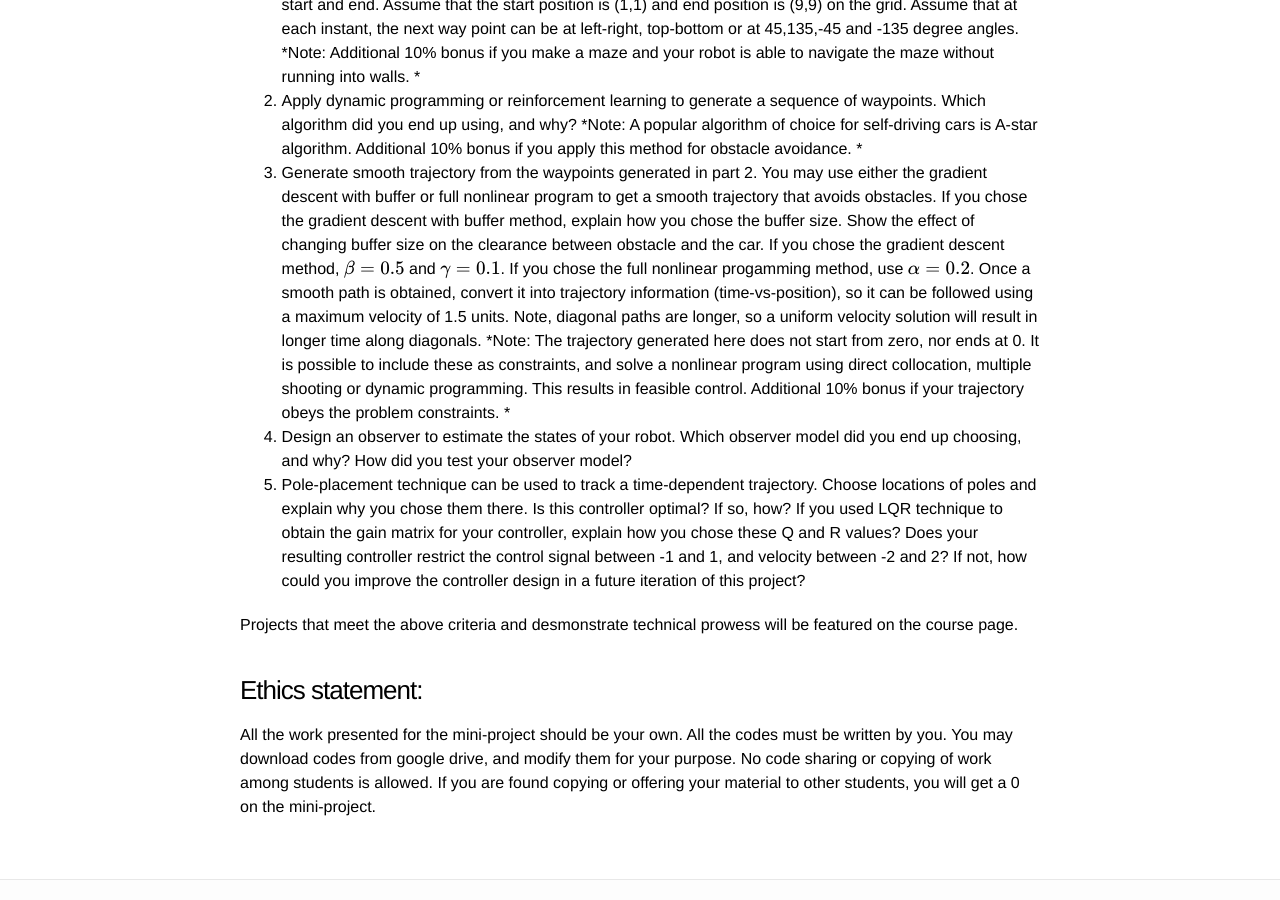
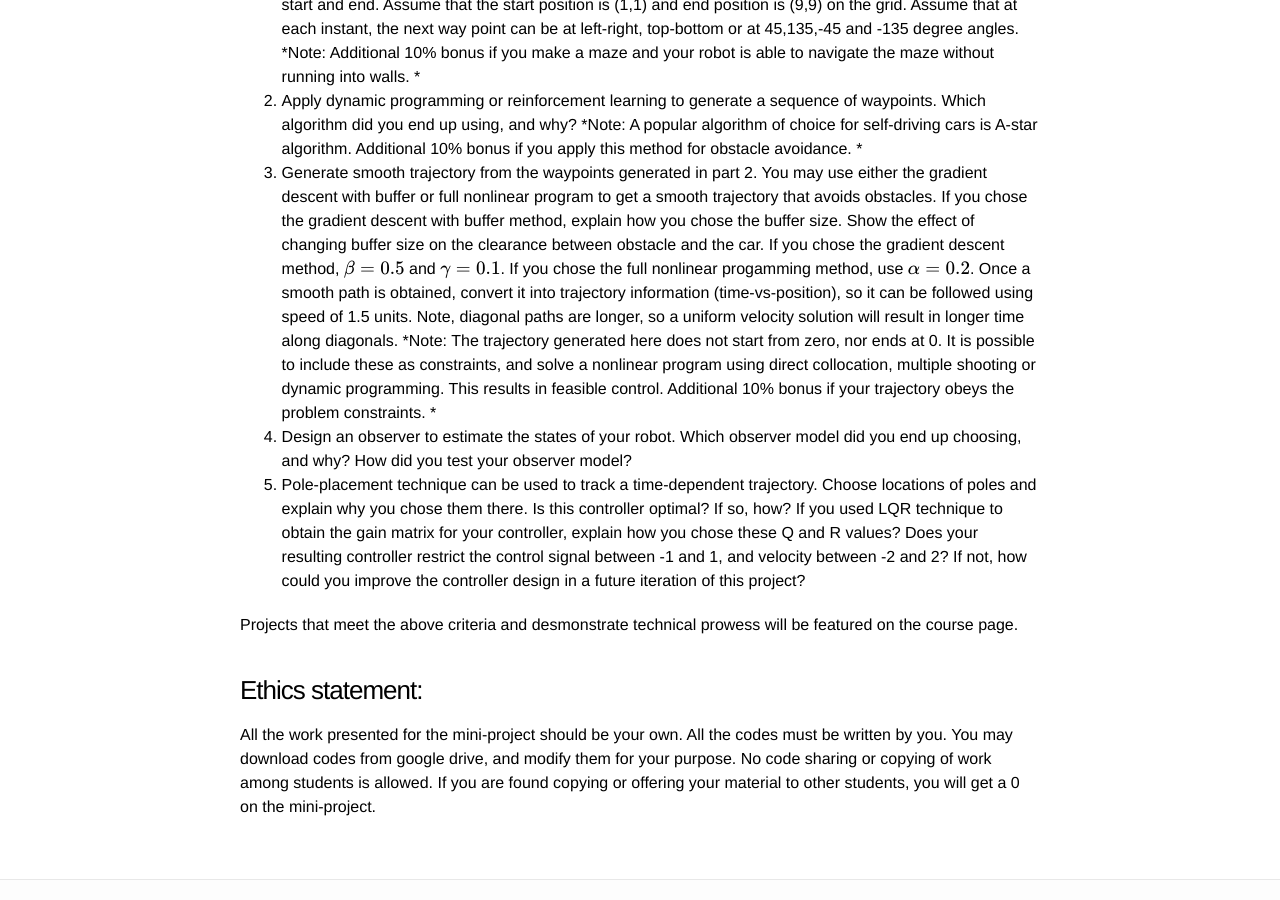
Before and after one commit to mec560sbu/mec560sbu.github.io, a Jekyll site: the page built from MiniProject.md, in a window 1280 px wide and 900 px high, scrolled down 1700 px. Built offline with Jekyll 4.4.1, drawn with Linux system fonts in a browser that asks for light colours; formulas are drawn with MathJax 3.

Commit message:
fixed vel

```diff
--- a/MiniProject.md
+++ b/MiniProject.md
@@ -40,7 +40,7 @@ Submit at least 5-6 page report that details how you solved the obstacle avoidan
 
 1. Construct a 10 X 10 grid with discretizations at 0.1 along X- and Y-, with atleast 2 obstacles between the start and end. Assume that the start position is (1,1) and end position is (9,9) on the grid. Assume that at each instant, the next way point can be at left-right, top-bottom or at 45,135,-45 and -135 degree angles. *Note: Additional 10% bonus if you make a maze and your robot is able to navigate the maze without running into walls. *
 2. Apply dynamic programming or reinforcement learning to generate a sequence of waypoints. Which algorithm did you end up using, and why? *Note: A popular algorithm of choice for self-driving cars is A-star algorithm. Additional 10% bonus if you apply this method for obstacle avoidance. *
-3. Generate smooth trajectory from the waypoints generated in part 2. You may use either the gradient descent with buffer or full nonlinear program to get a smooth trajectory that avoids obstacles. If you chose the  gradient descent with buffer method, explain how you chose the buffer size. Show the effect of changing buffer size on the clearance between obstacle and the car. If you chose the gradient descent method, \\( \beta =0.5 \\) and \\( \gamma = 0.1\\). If you chose the full nonlinear progamming method, use \\( \alpha =0.2 \\). Once a smooth path is obtained, convert it into trajectory information (time-vs-position), so it can be followed using a maximum velocity of 1.5 units. Note, diagonal paths are longer, so a uniform velocity solution will result in longer time along diagonals. *Note: The trajectory generated here does not start from zero, nor ends at 0. It is possible to include these as constraints, and solve a nonlinear program using direct collocation, multiple shooting or dynamic programming. This results in feasible control. Additional 10% bonus if your trajectory obeys the problem constraints. *
+3. Generate smooth trajectory from the waypoints generated in part 2. You may use either the gradient descent with buffer or full nonlinear program to get a smooth trajectory that avoids obstacles. If you chose the  gradient descent with buffer method, explain how you chose the buffer size. Show the effect of changing buffer size on the clearance between obstacle and the car. If you chose the gradient descent method, \\( \beta =0.5 \\) and \\( \gamma = 0.1\\). If you chose the full nonlinear progamming method, use \\( \alpha =0.2 \\). Once a smooth path is obtained, convert it into trajectory information (time-vs-position), so it can be followed using speed of 1.5 units. Note, diagonal paths are longer, so a uniform velocity solution will result in longer time along diagonals. *Note: The trajectory generated here does not start from zero, nor ends at 0. It is possible to include these as constraints, and solve a nonlinear program using direct collocation, multiple shooting or dynamic programming. This results in feasible control. Additional 10% bonus if your trajectory obeys the problem constraints. *
 4. Design an observer to estimate the states of your robot. Which observer model did you end up choosing, and why? How did you test your observer model?
 5. Pole-placement technique can be used to track a time-dependent trajectory. Choose locations of poles and explain why you chose them there. Is this controller optimal? If so, how? If you used LQR technique to obtain the gain matrix for your controller, explain how you chose these Q and R values? Does your resulting controller restrict the control signal between -1 and 1, and velocity between -2 and 2? If not, how could you improve the controller design in a future iteration of this project?
 
--- a/Prersentations/pres_Observability.html
+++ b/Prersentations/pres_Observability.html
@@ -816,7 +816,7 @@ AADACwgkAADgBQQSAADwAgIJAAB44ReSGvTdkvlZvQAAAABJRU5ErkJggg==
 <div class="inner_cell">
 <div class="text_cell_render border-box-sizing rendered_html">
 <h2 id="Observer">Observer<a class="anchor-link" href="#Observer">&#182;</a></h2>$$ \frac{d x }{dt} = A x + B u $$<p>with measurements</p>
-$$ y = C x + Bu. $$<h4 id="Observer-objective">Observer objective<a class="anchor-link" href="#Observer-objective">&#182;</a></h4><p>Obtain an estimate \( \hat{x} \) of the states \( x \) such that \( (x - \hat{x}) \) is as small as possible</p>
+$$ y = C x + Du. $$<h4 id="Observer-objective">Observer objective<a class="anchor-link" href="#Observer-objective">&#182;</a></h4><p>Obtain an estimate \( \hat{x} \) of the states \( x \) such that \( (x - \hat{x}) \) is as small as possible</p>
 
 </div>
 </div>
```
Also changed, not shown: other parts of Prersentations/pres_Observability.html (+1 -1 lines), 1 other file.
